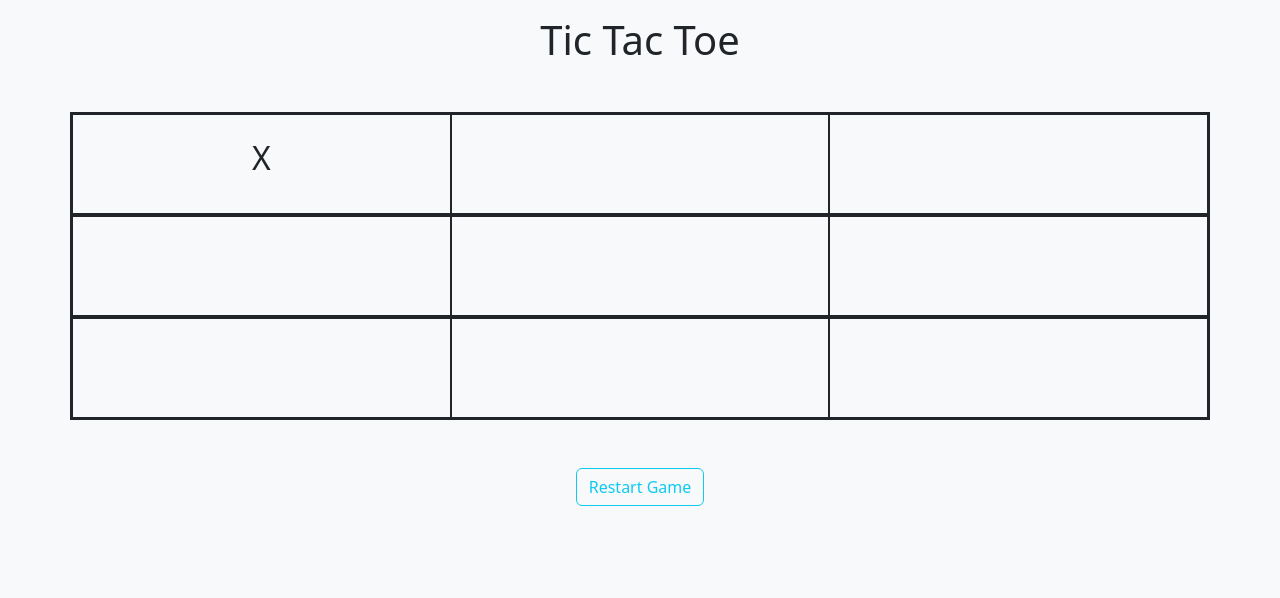
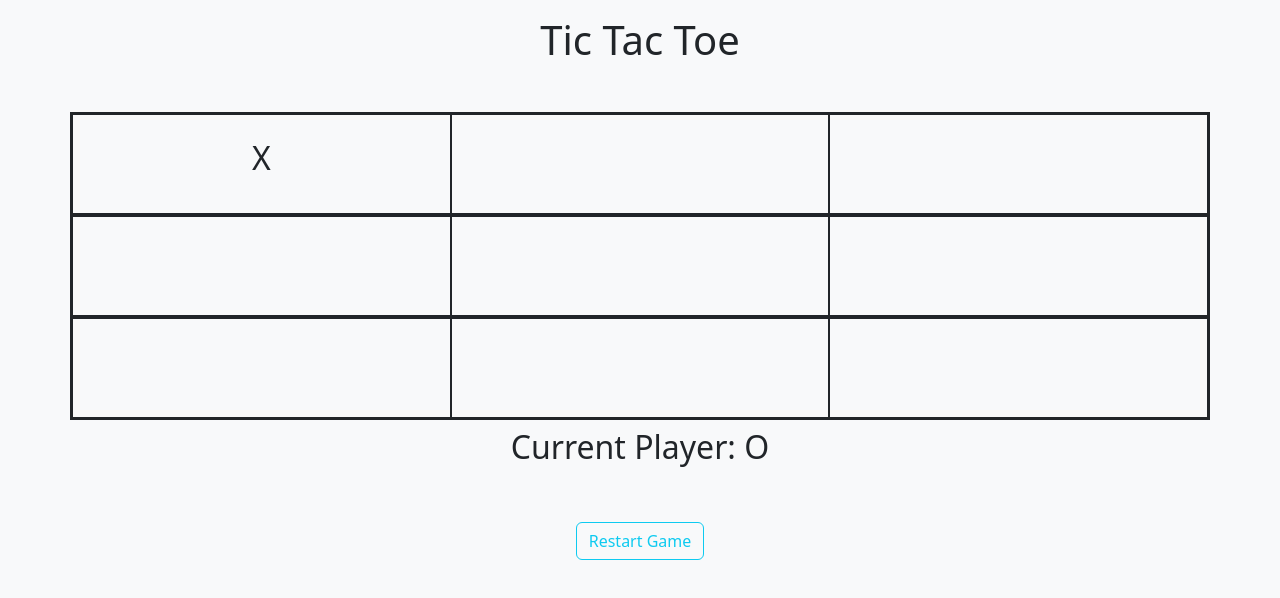
Before and after one commit to OwenCoombs/tic-tac-toe, a website built with Vite: page index.html in a window 1280 px wide. Both pictures are taken after a click on the element 261 px from the left and 164 px from the top of the page. Built offline with nearby package versions, Linux system fonts and the light colour scheme.

Commit message:
checkingout
finsihed mvp and some should haves

```diff
--- a/css/style.css
+++ b/css/style.css
@@ -3,3 +3,6 @@
     min-width: 100px;
     min-height: 100px;
   }
+  body{
+   background-color: aquamarine;
+  }
--- a/index.html
+++ b/index.html
@@ -13,6 +13,7 @@
   <body class="bg-light">
     <h1 class="text-center mt-3">Tic Tac Toe</h1>
     <h2 class="text-center mt-3" id="winner"></h2>
+    <h2 class="text-center mt-3" id="itsATie"></h2>
 
     <!-- Board -->
       <div class="container text-center border border-dark mt-5">
@@ -53,6 +54,11 @@
           </div>
         </div>
       </div>
+
+      <!-- Current Player -->
+      <div class="text-center mt-2">
+        <h2 id="trackPlayer"></h2>
+      </div>
       <!-- Restart Button -->
       <div class="text-center">
         <button type="button" class="btn btn-outline-info mt-5">Restart Game</button>
--- a/js/main.js
+++ b/js/main.js
@@ -1,6 +1,9 @@
 
 let currentPlayer = 'X'; // Start with player X
 let isInWinState = false;
+
+
+
 
 
 
@@ -41,21 +44,26 @@ boxes.forEach(box => {
         // console.log( this.querySelector('.box-content').textContent);
         if (boxContent.textContent === ''){
             boxContent.textContent = currentPlayer
+
         }
 
         if(checkWin(currentPlayer)){
+            document.getElementById('winner').textContent = "Winner is " + currentPlayer
             return;
         }
 
         // for (let i = 0; i < 1; i++) {
         if (currentPlayer === 'X') {
             currentPlayer = 'O';
+
         } else {
             currentPlayer = 'X';
         }
+        document.getElementById('trackPlayer').textContent = "Current Player:  " + currentPlayer
         checkTie()
         // }
-      });
+    });
+
 
 })
 
@@ -74,11 +82,13 @@ function checkWin(currentPlayer){
             // winningCombos[i].forEach(box => console.log(box.querySelector(".box-content").textContent))
 
         if (winningCombos[i].every(value => value.querySelector(".box-content").textContent === currentPlayer)){
+
             console.log("winner ", currentPlayer);
             isInWinState = true
             return true
         }
     }
+    document.getElementById('winner').textContent === 'Winner is: '
 }
 
 
@@ -87,10 +97,13 @@ function checkTie() {
     for (let i = 0; i < boxes.length; i++) {
         if (boxes[i].querySelector(".box-content").textContent === '') {
             return false;
+
         }
     }
+    document.getElementById('itsATie').textContent = 'Its a Tie!'
 
-    document.getElementById('');
+
+
     console.log("It's a tie!");
     return true;
 }
```
